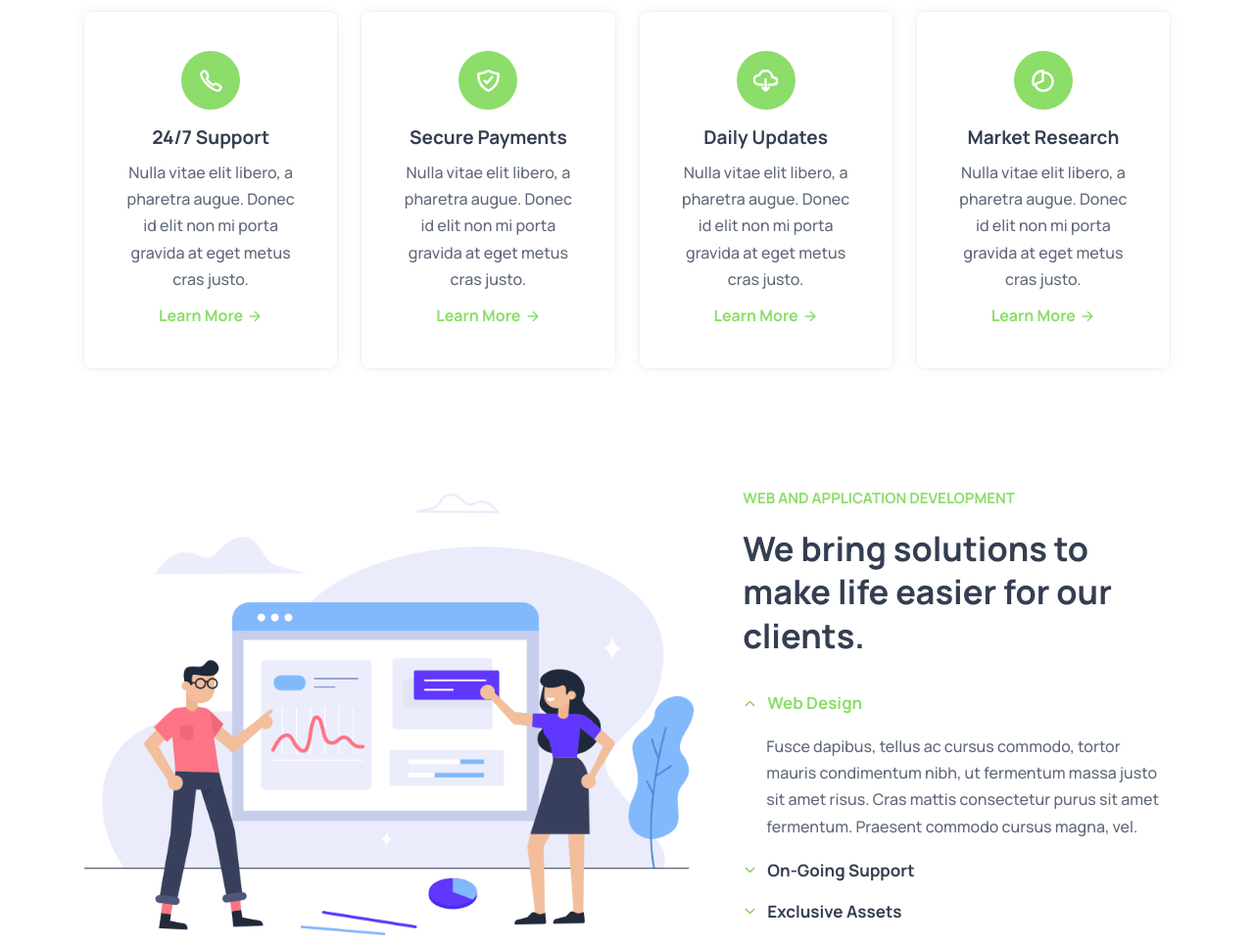
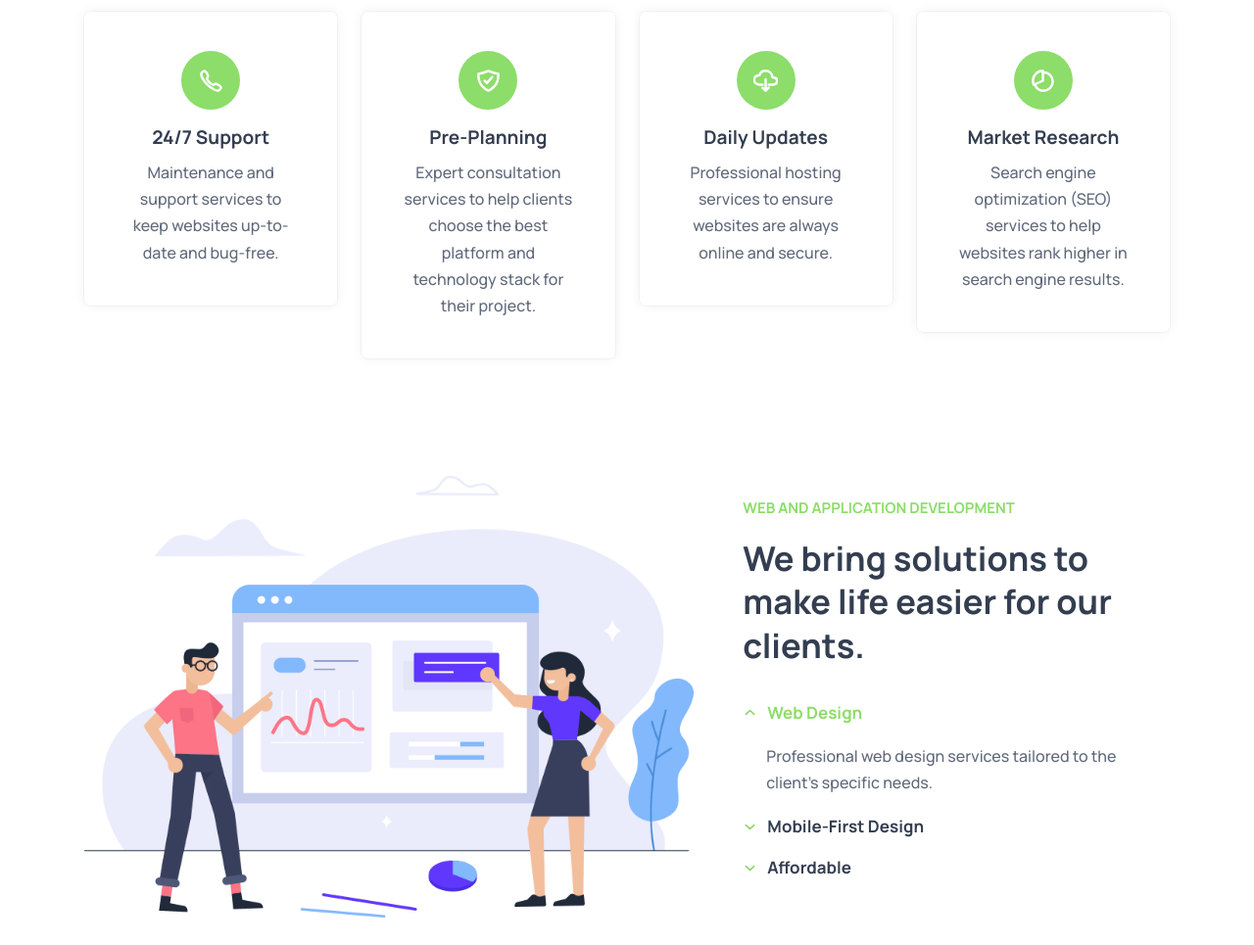
Before and after one commit to sawTheDeveloper/EvergreenNexusWebsite, a plain HTML site: page index.html in a window 1280 px wide. Shown: the part 1020-1985 px from the top of the page at 98% size. Drawn offline with nearby package versions, Linux system fonts and the light colour scheme; files that its build step writes are made by us from their sources.

Commit message:
Done..Maybe

```diff
--- a/index.html
+++ b/index.html
@@ -180,11 +180,10 @@
 
           <div class="hero-content">
 
-            <h1 class="h1 hero-title">Crafting project specific solutions with expertise.</h1>
+            <h1 class="h1 hero-title">Bringing words to life: Web design, publishing, and digital solutions.</h1>
 
             <p class="hero-text">
-              We’re a creative company that focuses on establishing long-term relationships with customers.
-            </p>
+              Welcome to our media agency,where we specialize in creating custom websites and digital solutions for authors and publishers.
 
             <!-- <div class="btn-wrapper">
 
@@ -277,15 +276,14 @@
                 <h3 class="h4 card-title">24/7 Support</h3>
 
                 <p class="card-text">
-                  Nulla vitae elit libero, a pharetra augue. Donec id elit non mi porta gravida at eget metus cras
-                  justo.
+                  Maintenance and support services to keep websites up-to-date and bug-free.
                 </p>
 
-                <a href="#" class="btn-text">
-                  <span class="span">Learn More</span>
+                <!-- <a href="#" class="btn-text">
+                  <span class="span">Learn More</span> -->
 
-                  <ion-icon name="arrow-forward-outline" aria-hidden="true"></ion-icon>
-                </a>
+                  <!-- <ion-icon name="arrow-forward-outline" aria-hidden="true"></ion-icon>
+                </a> -->
 
               </div>
             </li>
@@ -297,18 +295,17 @@
                   <ion-icon name="shield-checkmark-outline" aria-hidden="true"></ion-icon>
                 </div>
 
-                <h3 class="h4 card-title">Secure Payments</h3>
+                <h3 class="h4 card-title">Pre-Planning</h3>
 
                 <p class="card-text">
-                  Nulla vitae elit libero, a pharetra augue. Donec id elit non mi porta gravida at eget metus cras
-                  justo.
+                  Expert consultation services to help clients choose the best platform and technology stack for their project.
                 </p>
 
-                <a href="#" class="btn-text">
-                  <span class="span">Learn More</span>
+                <!-- <a href="#" class="btn-text">
+                  <span class="span">Learn More</span> -->
 
-                  <ion-icon name="arrow-forward-outline" aria-hidden="true"></ion-icon>
-                </a>
+                  <!-- <ion-icon name="arrow-forward-outline" aria-hidden="true"></ion-icon>
+                </a> -->
 
               </div>
             </li>
@@ -323,15 +320,14 @@
                 <h3 class="h4 card-title">Daily Updates</h3>
 
                 <p class="card-text">
-                  Nulla vitae elit libero, a pharetra augue. Donec id elit non mi porta gravida at eget metus cras
-                  justo.
+                  Professional hosting services to ensure websites are always online and secure.
                 </p>
 
-                <a href="#" class="btn-text">
-                  <span class="span">Learn More</span>
+                <!-- <a href="#" class="btn-text">
+                  <span class="span">Learn More</span> -->
 
-                  <ion-icon name="arrow-forward-outline" aria-hidden="true"></ion-icon>
-                </a>
+                  <!-- <ion-icon name="arrow-forward-outline" aria-hidden="true"></ion-icon>
+                </a> -->
 
               </div>
             </li>
@@ -346,15 +342,14 @@
                 <h3 class="h4 card-title">Market Research</h3>
 
                 <p class="card-text">
-                  Nulla vitae elit libero, a pharetra augue. Donec id elit non mi porta gravida at eget metus cras
-                  justo.
+                  Search engine optimization (SEO) services to help websites rank higher in search engine results.
                 </p>
 
-                <a href="#" class="btn-text">
-                  <span class="span">Learn More</span>
+                <!-- <a href="#" class="btn-text">
+                  <span class="span">Learn More</span> -->
 
-                  <ion-icon name="arrow-forward-outline" aria-hidden="true"></ion-icon>
-                </a>
+                  <!-- <ion-icon name="arrow-forward-outline" aria-hidden="true"></ion-icon>
+                </a> -->
 
               </div>
             </li>
@@ -403,9 +398,7 @@
                   </h3>
 
                   <p class="accordion-content">
-                    Fusce dapibus, tellus ac cursus commodo, tortor mauris condimentum nibh, ut fermentum massa justo
-                    sit amet risus. Cras mattis consectetur purus sit amet fermentum. Praesent commodo cursus magna,
-                    vel.
+                    Professional web design services tailored to the client’s specific needs.
                   </p>
 
                 </div>
@@ -418,14 +411,12 @@
                     <button class="accordion-btn" data-accordion-btn>
                       <ion-icon name="chevron-down-outline" aria-hidden="true" class="down"></ion-icon>
 
-                      <span class="span h5">On-Going Support</span>
+                      <span class="span h5">Mobile-First Design</span>
                     </button>
                   </h3>
 
                   <p class="accordion-content">
-                    Fusce dapibus, tellus ac cursus commodo, tortor mauris condimentum nibh, ut fermentum massa justo
-                    sit amet risus. Cras mattis consectetur purus sit amet fermentum. Praesent commodo cursus magna,
-                    vel.
+                    Responsive design services to ensure websites look great on any device.
                   </p>
 
                 </div>
@@ -438,14 +429,12 @@
                     <button class="accordion-btn" data-accordion-btn>
                       <ion-icon name="chevron-down-outline" aria-hidden="true" class="down"></ion-icon>
 
-                      <span class="span h5">Exclusive Assets</span>
+                      <span class="span h5">Affordable</span>
                     </button>
                   </h3>
 
                   <p class="accordion-content">
-                    Fusce dapibus, tellus ac cursus commodo, tortor mauris condimentum nibh, ut fermentum massa justo
-                    sit amet risus. Cras mattis consectetur purus sit amet fermentum. Praesent commodo cursus magna,
-                    vel.
+                    Ability to provide custom design solutions to fit any budget.
                   </p>
 
                 </div>
@@ -484,8 +473,7 @@
             </h2>
 
             <p class="section-text">
-              Cum sociis natoque penatibus et magnis dis parturient montes, nascetur ridiculus mus. Cras justo odio,
-              dapibus ac facilisis in, egestas eget quam. Praesent commodo cursus.
+              Competitive pricing to make sure authors get the best value for their work.
             </p>
 
             <ul class="feature-list">
@@ -498,7 +486,7 @@
                   </div>
 
                   <span class="span">
-                    Aenean quam ornare. Curabitur blandit.
+                    Professional editing services to ensure the highest-quality end product.
                   </span>
 
                 </div>
@@ -512,7 +500,7 @@
                   </div>
 
                   <span class="span">
-                    Nullam quis risus eget urna mollis ornare.
+                    Experienced and knowledgeable publishing staff to assist authors during the publishing process.
                   </span>
 
                 </div>
@@ -526,7 +514,7 @@
                   </div>
 
                   <span class="span">
-                    Etiam porta euismod malesuada mollis.
+                    Distribution services to get books into stores and online retailers.
                   </span>
 
                 </div>
@@ -540,7 +528,7 @@
                   </div>
 
                   <span class="span">
-                    Vivamus sagittis lacus vel augue rutrum.
+                    A wide range of book formats and cover design options to meet any need.
                   </span>
 
                 </div>
```
